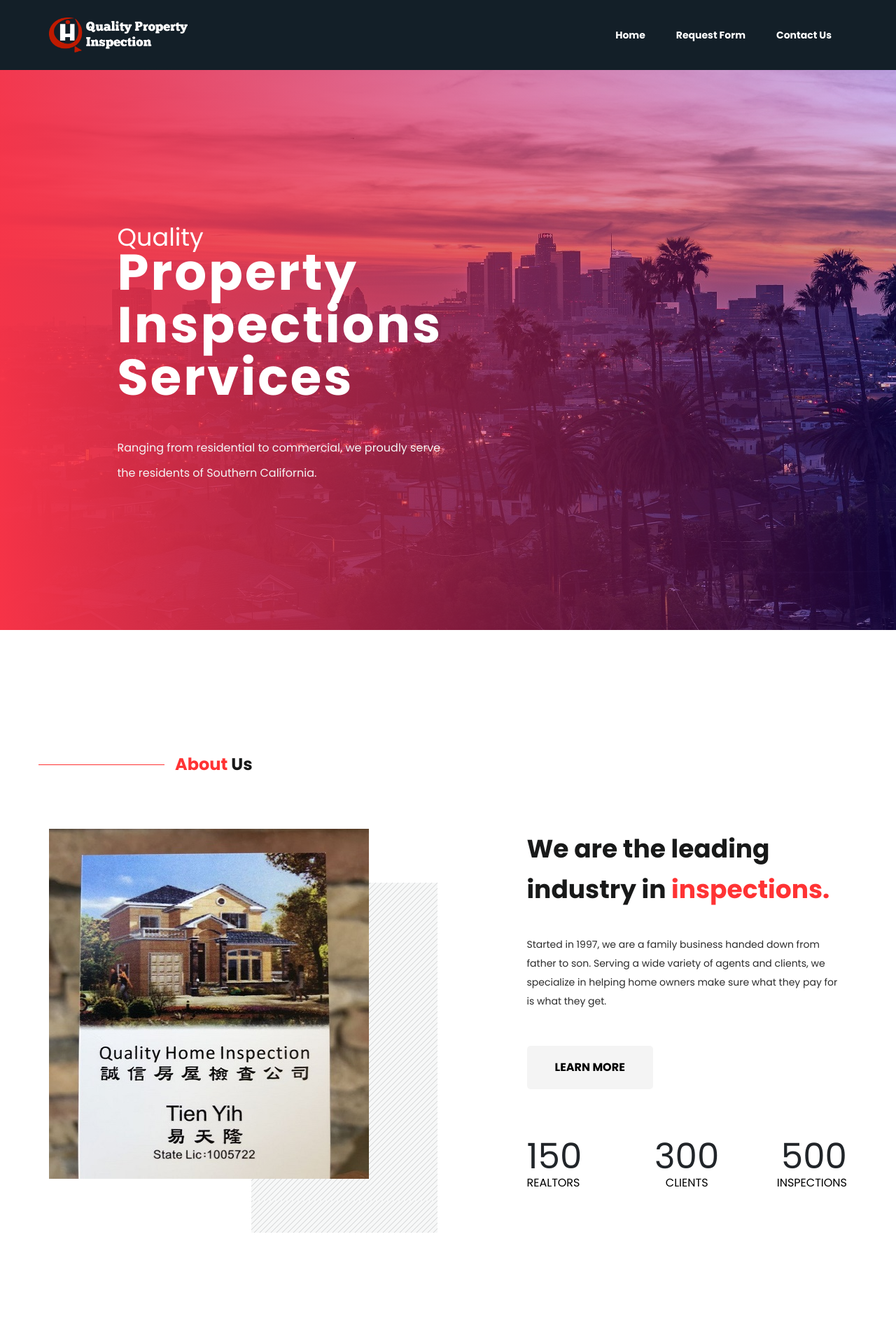
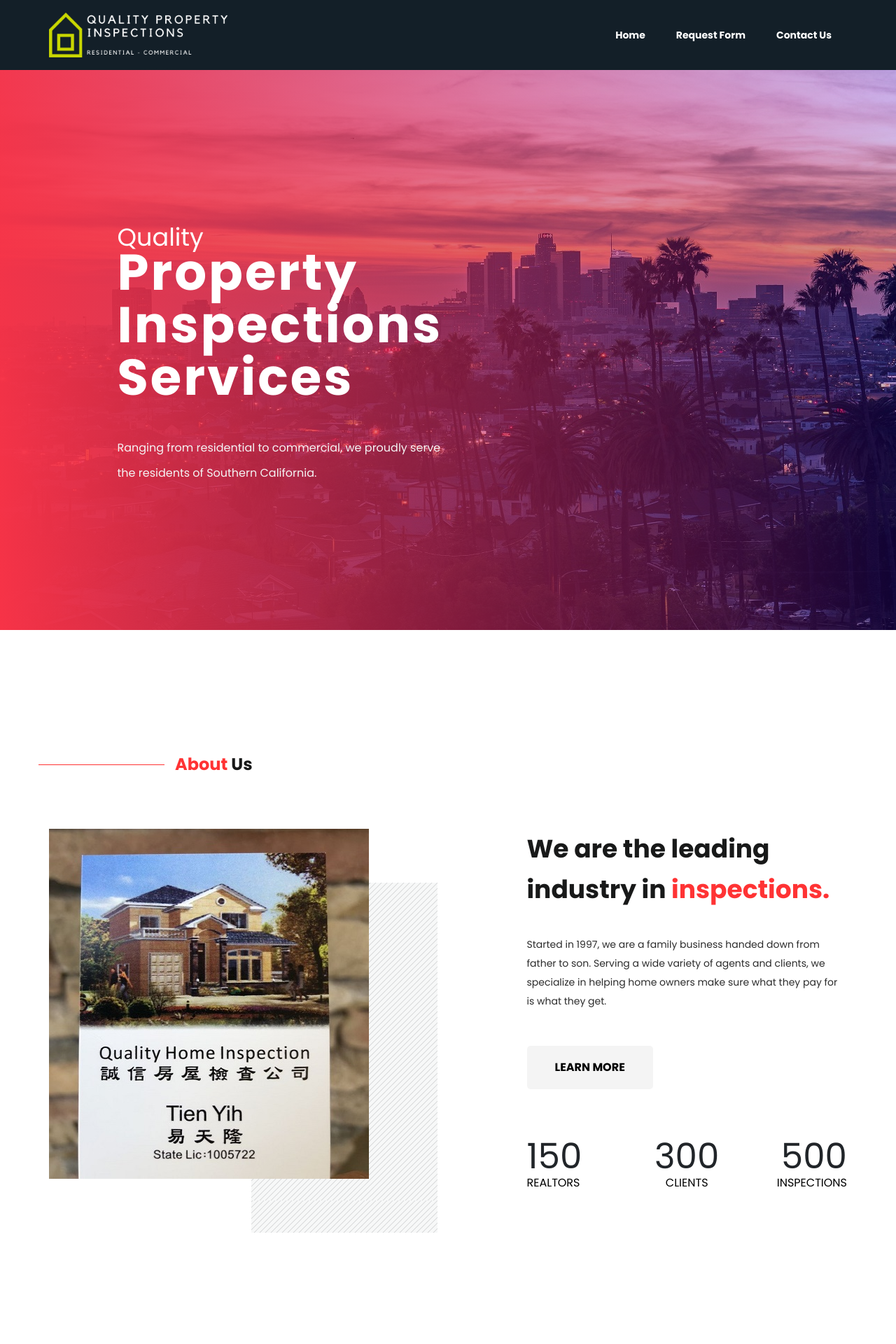
Before and after one commit to qualityhomeinspection/qualityhomeinspection.github.io, a Jekyll site: the page built from index.md, in a window 1280 px wide. Shown: the top 1920 px of the page at 70% size. Built offline with Jekyll 4.4.1, drawn with Linux system fonts in a browser that asks for light colours.

Commit message:
Update to new logo

```diff
--- a/_layouts/default.html
+++ b/_layouts/default.html
@@ -34,7 +34,7 @@
            <div class="row">
               <div class="col-lg-12">
                  <nav class="navbar navbar-expand-lg navbar-dark">
-                    <a class="navbar-brand" href="index.html"> <img src="img/footer_logo.png" alt="logo" style="max-width: 198px;"> </a>
+                    <a class="navbar-brand" href="index.html"> <img src="img/logo2.png" alt="logo" style="max-width: 256px;"> </a>
                     <button class="navbar-toggler" type="button" data-toggle="collapse" data-target="#navbarNav"
                        aria-controls="navbarNav" aria-expanded="false" aria-label="Toggle navigation">
                        <span class="navbar-toggler-icon"></span>
@@ -98,7 +98,7 @@
            <div class="row">
               <div class="col-lg-12">
                  <div class="footer_logo">
-                       <a href="index.html" class="footer_logo_iner"> <img src="img/footer_logo.png" alt="footer logo" style="max-width: 148px;"> </a>
+                       <a href="index.html" class="footer_logo_iner"> <img src="img/logo2.png" alt="footer logo" style="max-width: 256px;"> </a>
                  </div>
               </div>
 
```
Also changed, not shown: img/logo2.png (added).
